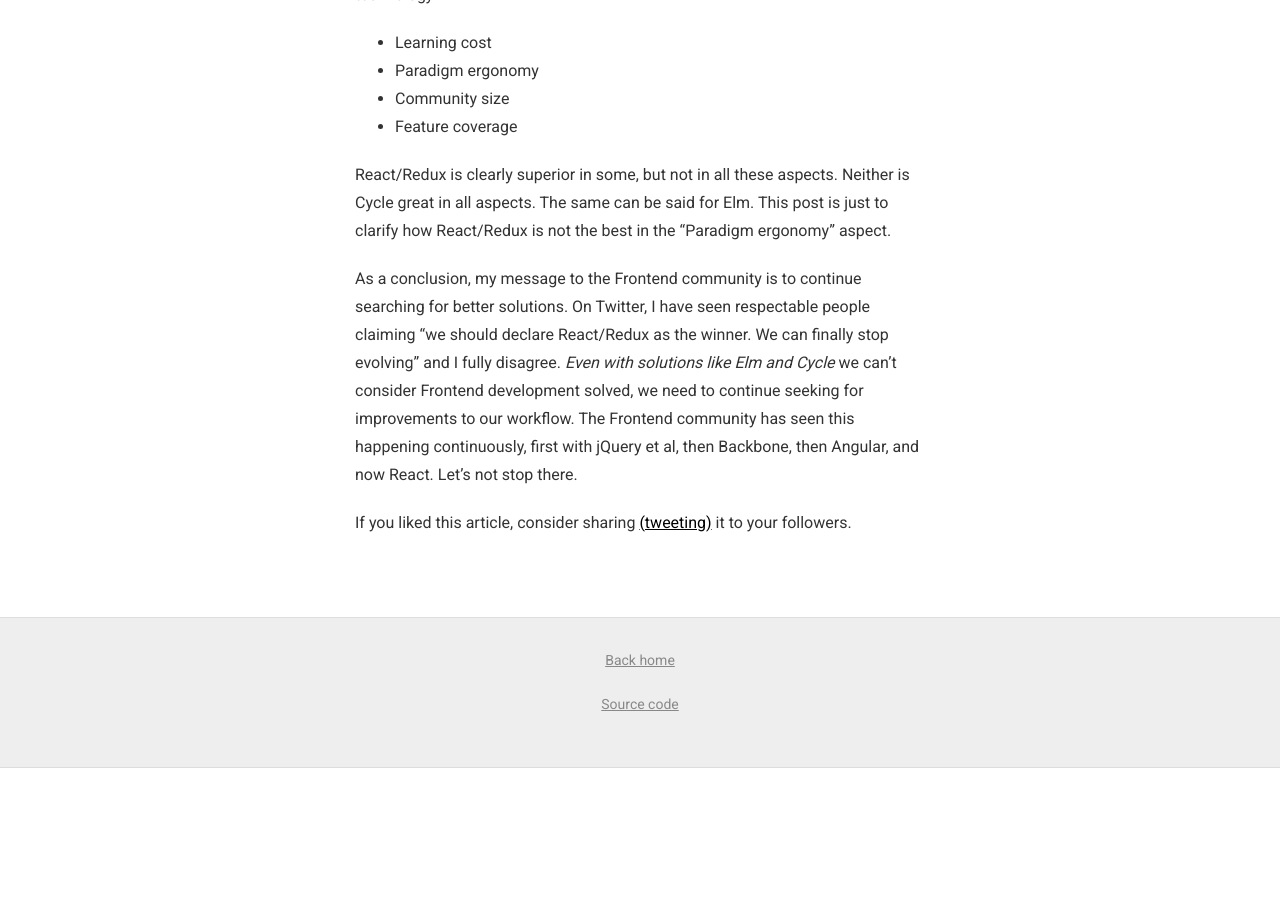
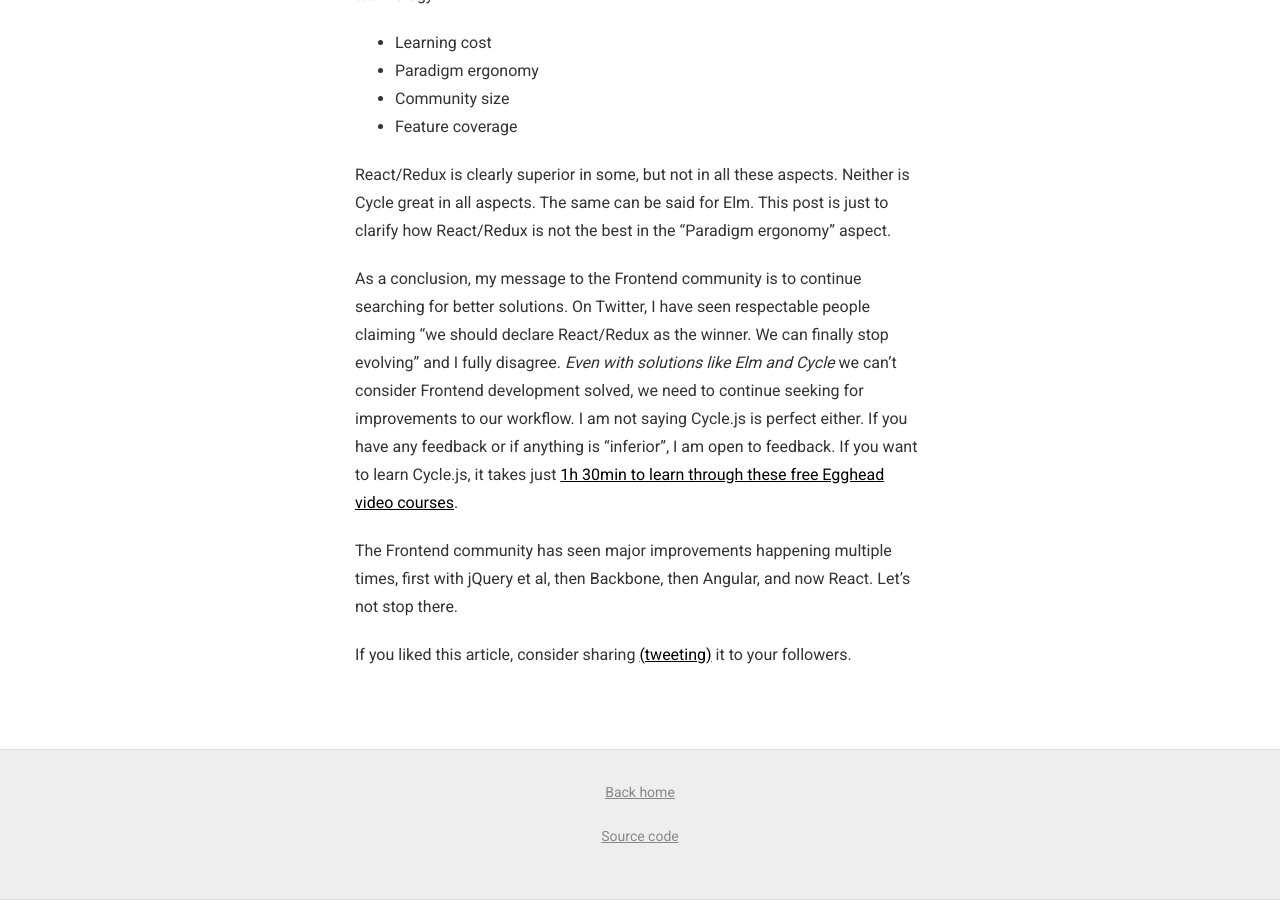
Before and after one commit to staltz/staltz.com, a Jekyll site: the page built from _posts/2016-01-20-why-react-redux-is-an-inferior-paradigm.md, in a window 1280 px wide and 900 px high, scrolled down 7683 px. Built offline with Jekyll 4.4.1, drawn with Linux system fonts in a browser that asks for light colours; nearby versions of some CDN libraries; before the commit the page ends 8451 px from its top, so only the background shows below that.

Commit message:
Add a link

```diff
--- a/_posts/2016-01-20-why-react-redux-is-an-inferior-paradigm.md
+++ b/_posts/2016-01-20-why-react-redux-is-an-inferior-paradigm.md
@@ -173,4 +173,6 @@ As a reminder, there are multiple aspects to consider when picking a Frontend te
 
 React/Redux is clearly superior in some, but not in all these aspects. Neither is Cycle great in all aspects. The same can be said for Elm. This post is just to clarify how React/Redux is not the best in the "Paradigm ergonomy" aspect.
 
-As a conclusion, my message to the Frontend community is to continue searching for better solutions. On Twitter, I have seen respectable people claiming "we should declare React/Redux as the winner. We can finally stop evolving" and I fully disagree. *Even with solutions like Elm and Cycle* we can't consider Frontend development solved, we need to continue seeking for improvements to our workflow. The Frontend community has seen this happening continuously, first with jQuery et al, then Backbone, then Angular, and now React. Let's not stop there.
+As a conclusion, my message to the Frontend community is to continue searching for better solutions. On Twitter, I have seen respectable people claiming "we should declare React/Redux as the winner. We can finally stop evolving" and I fully disagree. *Even with solutions like Elm and Cycle* we can't consider Frontend development solved, we need to continue seeking for improvements to our workflow. I am not saying Cycle.js is perfect either. If you have any feedback or if anything is “inferior”, I am open to feedback. If you want to learn Cycle.js, it takes just [1h 30min to learn through these free Egghead video courses](https://egghead.io/series/cycle-js-fundamentals).
+
+The Frontend community has seen major improvements happening multiple times, first with jQuery et al, then Backbone, then Angular, and now React. Let's not stop there.
```
